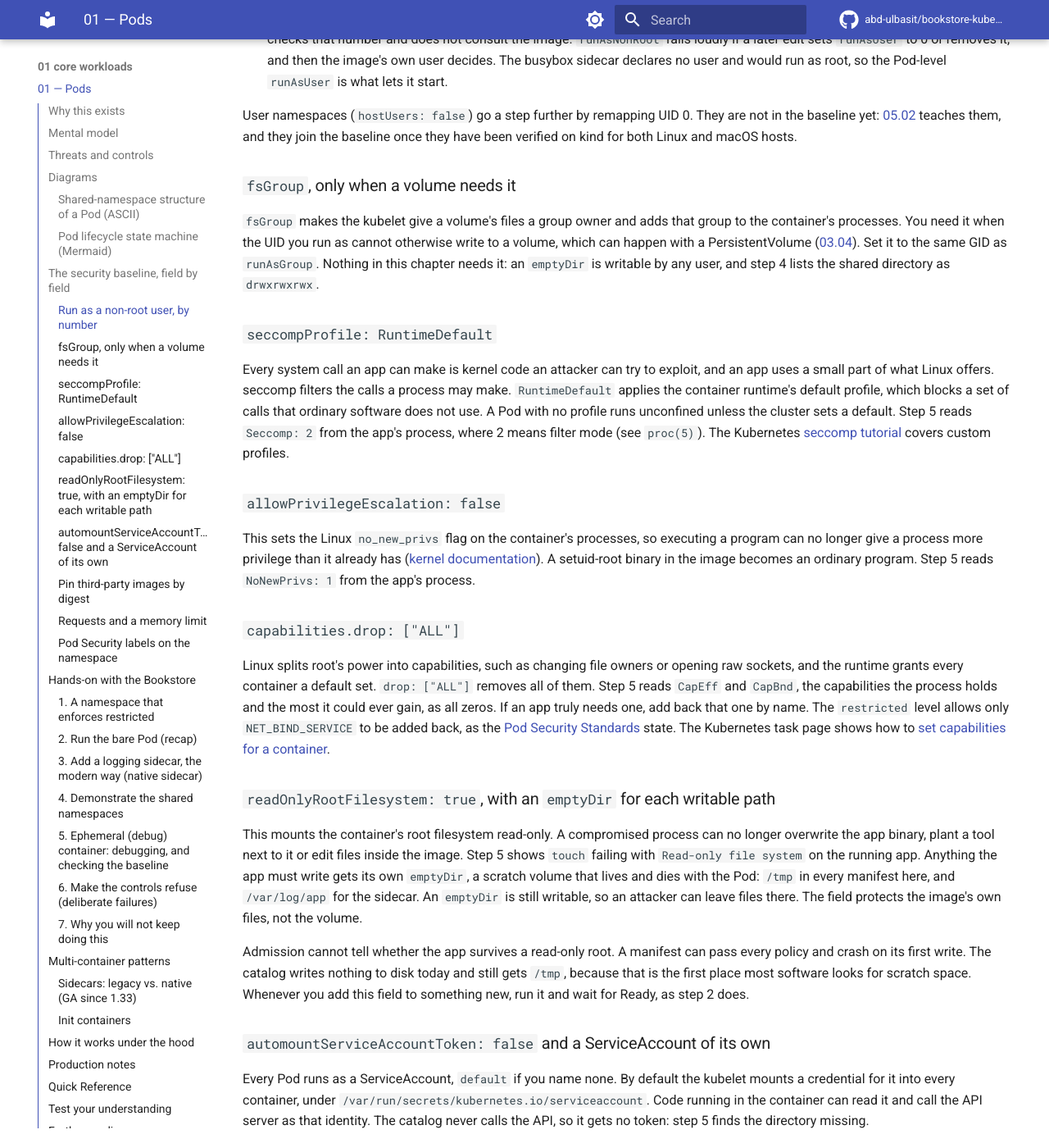
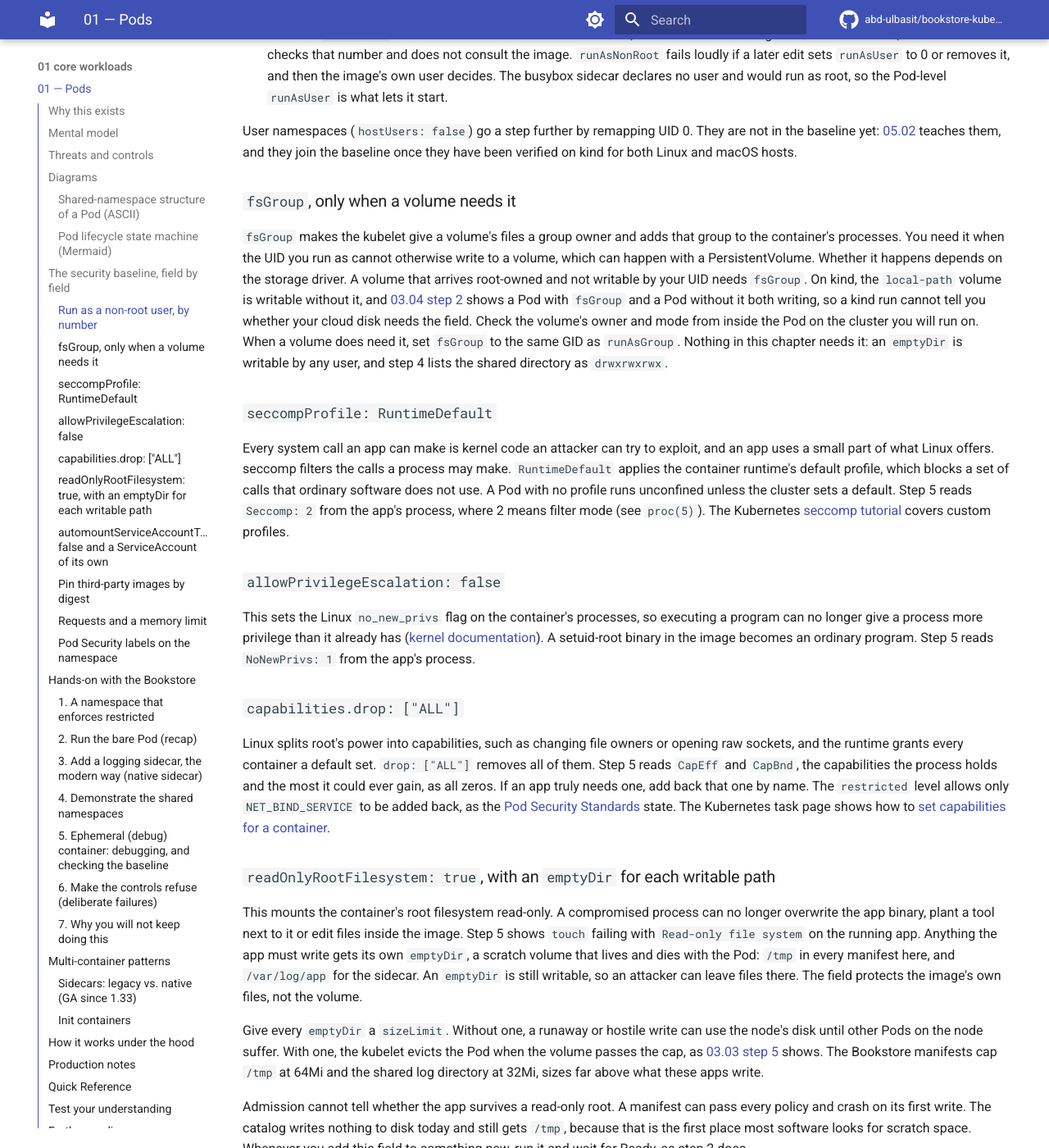
Before and after one commit to abd-ulbasit/bookstore-kubernetes-guide, an MkDocs documentation site: the page built from full-guide/01-core-workloads/01-pods.md, in a window 1280 px wide and 1400 px high, scrolled down 4657 px. Shown: the whole window at 82% size. Built offline with MkDocs 1.6.1 and Material for MkDocs 9.7.7, drawn with Linux system fonts in a browser that asks for light colours; comment, search, counter and statistics services are not loaded; some of the changed text lies outside the part shown.

Commit message:
bookstore: cap the last two emptyDirs; 01.01 and 03.03 agree
The raw manifests, the Kustomize base and the Helm templates already set a
sizeLimit on every emptyDir except the two teaching Pods, 01-catalog-pod and
02-catalog-pod-sidecar. They now cap /tmp at 64Mi and the shared log
directory at 32Mi. The 01.01 baseline, its sidecar listing and skeleton, and
the 00.06 listing show the same caps, and 01.01 says why a cap matters.

03.03 no longer calls the 01.01 baseline a placeholder. 01.01's fsGroup text
now says the need depends on the storage driver: on kind's local-path volume
a non-root Pod writes without it (03.04 step 2), a root-owned cloud disk may
not.

Co-Authored-By: Claude Sonnet 5.5 <noreply@anthropic.com>

````diff
--- a/full-guide/01-core-workloads/01-pods.md
+++ b/full-guide/01-core-workloads/01-pods.md
@@ -161,7 +161,8 @@ spec:
           mountPath: /tmp
   volumes:
     - name: tmp
-      emptyDir: {}
+      emptyDir:
+        sizeLimit: 64Mi
 ```
 
 The Pod-level `securityContext` applies to every container in the Pod, init
@@ -202,10 +203,17 @@ for both Linux and macOS hosts.
 
 `fsGroup` makes the kubelet give a volume's files a group owner and adds that
 group to the container's processes. You need it when the UID you run as
-cannot otherwise write to a volume, which can happen with a PersistentVolume
-([03.04](../03-config-and-storage/04-persistent-storage.md)). Set it to the
-same GID as `runAsGroup`. Nothing in this chapter needs it: an `emptyDir` is
-writable by any user, and step 4 lists the shared directory as `drwxrwxrwx`.
+cannot otherwise write to a volume, which can happen with a PersistentVolume.
+Whether it happens depends on the storage driver. A volume that arrives
+root-owned and not writable by your UID needs `fsGroup`. On kind, the
+`local-path` volume is writable without it, and
+[03.04 step 2](../03-config-and-storage/04-persistent-storage.md#fsgroup)
+shows a Pod with `fsGroup` and a Pod without it both writing, so a kind run
+cannot tell you whether your cloud disk needs the field. Check the volume's
+owner and mode from inside the Pod on the cluster you will run on. When a volume
+does need it, set `fsGroup` to the same GID as `runAsGroup`. Nothing in this
+chapter needs it: an `emptyDir` is writable by any user, and step 4 lists the
+shared directory as `drwxrwxrwx`.
 
 ### `seccompProfile: RuntimeDefault` {#baseline-seccomp}
 
@@ -249,6 +257,13 @@ system` on the running app. Anything the app must write gets its own
 every manifest here, and `/var/log/app` for the sidecar. An `emptyDir` is
 still writable, so an attacker can leave files there. The field protects the
 image's own files, not the volume.
+
+Give every `emptyDir` a `sizeLimit`. Without one, a runaway or hostile write
+can use the node's disk until other Pods on the node suffer. With one, the
+kubelet evicts the Pod when the volume passes the cap, as
+[03.03 step 5](../03-config-and-storage/03-volumes.md#5-size-caps-eviction-on-disk-enospc-in-memory)
+shows. The Bookstore manifests cap `/tmp` at 64Mi and the shared log directory
+at 32Mi, sizes far above what these apps write.
 
 Admission cannot tell whether the app survives a read-only root. A manifest
 can pass every policy and crash on its first write. The catalog writes
@@ -526,9 +541,11 @@ spec:
           mountPath: /var/log/app
   volumes:
     - name: tmp
-      emptyDir: {}
+      emptyDir:
+        sizeLimit: 64Mi
     - name: varlog
-      emptyDir: {}              # shared scratch dir, lives & dies with the Pod
+      emptyDir:                 # shared scratch dir, lives & dies with the Pod
+        sizeLimit: 32Mi
 ```
 
 > Why the sidecar only heartbeats here: a real log shipper (Fluent Bit, Vector)
@@ -1014,9 +1031,11 @@ spec:
         - { name: tmp, mountPath: /tmp }
   volumes:
     - name: shared
-      emptyDir: {}
+      emptyDir:
+        sizeLimit: 32Mi
     - name: tmp
-      emptyDir: {}
+      emptyDir:
+        sizeLimit: 64Mi
 ```
 
 Checklist:
@@ -1031,7 +1050,8 @@ Checklist:
   not `exec … sh`
 - [ ] Every container carries the baseline: non-root by number, no privilege
   escalation, capabilities dropped, read-only root, seccomp `RuntimeDefault`
-- [ ] Each writable path comes from an `emptyDir`, and the Pod reaches Ready
+- [ ] Each writable path comes from an `emptyDir` with a `sizeLimit`, and the
+  Pod reaches Ready
 - [ ] Its own ServiceAccount, with no token unless the app calls the API
 - [ ] Third-party images pinned by digest, tag in a comment
 - [ ] The namespace enforces `restricted`
````
Also changed, not shown: other parts of full-guide/01-core-workloads/01-pods.md (+1 -1 lines), full-guide/00-foundations/06-declarative-api-model.md (+6 -4 lines), full-guide/03-config-and-storage/03-volumes.md (+3 -3 lines), 2 other files.
